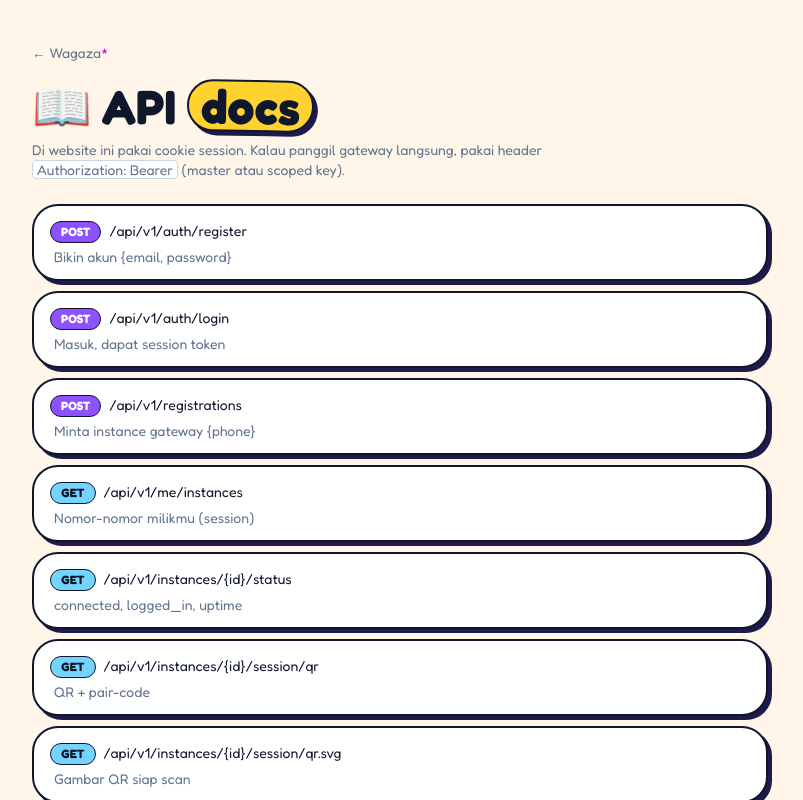
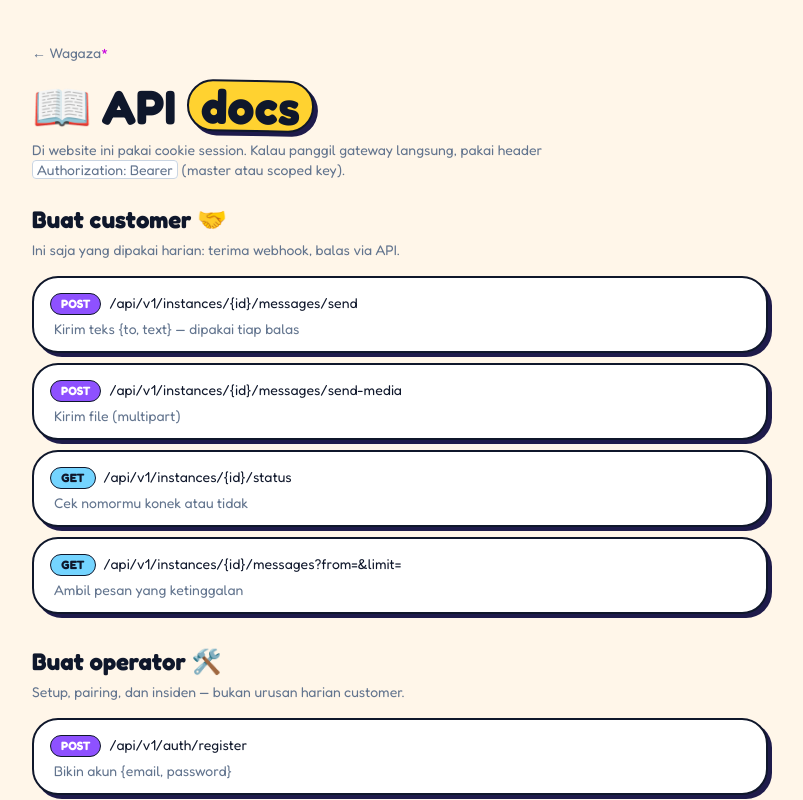
Before and after one commit to sonyarianto/wagaza-web, a Next.js app: page /docs in a window 1280 px wide. Shown: the top 800 px of the page, without its empty margins (240-1043 px from the left). Built offline with nearby package versions, Linux system fonts and the light colour scheme.

Commit message:
docs: split customer vs operator API sections

```diff
--- a/app/docs/page.tsx
+++ b/app/docs/page.tsx
@@ -1,17 +1,20 @@
 import Link from "next/link";
 
-const ROWS: [string, string, string][] = [
+const CUSTOMER_ROWS: [string, string, string][] = [
+  ["POST", "/api/v1/instances/{id}/messages/send", "Kirim teks {to, text} — dipakai tiap balas"],
+  ["POST", "/api/v1/instances/{id}/messages/send-media", "Kirim file (multipart)"],
+  ["GET", "/api/v1/instances/{id}/status", "Cek nomormu konek atau tidak"],
+  ["GET", "/api/v1/instances/{id}/messages?from=&limit=", "Ambil pesan yang ketinggalan"],
+];
+
+const OPERATOR_ROWS: [string, string, string][] = [
   ["POST", "/api/v1/auth/register", "Bikin akun {email, password}"],
   ["POST", "/api/v1/auth/login", "Masuk, dapat session token"],
   ["POST", "/api/v1/registrations", "Minta instance gateway {phone}"],
   ["GET", "/api/v1/me/instances", "Nomor-nomor milikmu (session)"],
-  ["GET", "/api/v1/instances/{id}/status", "connected, logged_in, uptime"],
   ["GET", "/api/v1/instances/{id}/session/qr", "QR + pair-code"],
   ["GET", "/api/v1/instances/{id}/session/qr.svg", "Gambar QR siap scan"],
   ["POST", "/api/v1/instances/{id}/session/pair", "Minta pair-code"],
-  ["POST", "/api/v1/instances/{id}/messages/send", "Kirim teks {to, text}"],
-  ["POST", "/api/v1/instances/{id}/messages/send-media", "Kirim file (multipart)"],
-  ["GET", "/api/v1/instances/{id}/messages?from=&limit=", "Log pesan masuk"],
   ["GET", "/api/v1/instances/{id}/messages/{row}/media", "Download lampiran"],
   ["POST", "/api/v1/instances/{id}/webhook", "Set webhook {url}"],
   ["GET", "/api/v1/instances/{id}/users", "Daftar pengirim terdaftar"],
@@ -41,8 +44,32 @@ export default function Docs() {
           pakai header <code className="font-mono bg-white border border-slate-300 rounded px-1">Authorization: Bearer</code> (master
           atau scoped key).
         </p>
+        <h2 className="font-display font-bold text-2xl mb-1 mt-2">Buat customer 🤝</h2>
+        <p className="text-sm text-slate-500 mb-4">
+          Ini saja yang dipakai harian: terima webhook, balas via API.
+        </p>
         <div className="space-y-2.5">
-          {ROWS.map(([m, p, d]) => (
+          {CUSTOMER_ROWS.map(([m, p, d]) => (
+            <div
+              key={p}
+              className="bg-white border-2 border-slate-900 rounded-2xl px-4 py-3 shadow-[4px_4px_0_#1e1b4b] hover:-translate-y-0.5 transition-transform"
+            >
+              <span
+                className={`inline-block font-mono text-xs font-bold rounded-full px-2.5 py-0.5 mr-2 border border-slate-900 ${METHOD_STYLE[m] || "bg-slate-200"}`}
+              >
+                {m}
+              </span>
+              <code className="font-mono text-sm break-all">{p}</code>
+              <p className="text-sm text-slate-500 mt-1 ml-1">{d}</p>
+            </div>
+          ))}
+        </div>
+        <h2 className="font-display font-bold text-2xl mb-1 mt-8">Buat operator 🛠️</h2>
+        <p className="text-sm text-slate-500 mb-4">
+          Setup, pairing, dan insiden — bukan urusan harian customer.
+        </p>
+        <div className="space-y-2.5">
+          {OPERATOR_ROWS.map(([m, p, d]) => (
             <div
               key={p}
               className="bg-white border-2 border-slate-900 rounded-2xl px-4 py-3 shadow-[4px_4px_0_#1e1b4b] hover:-translate-y-0.5 transition-transform"
```
